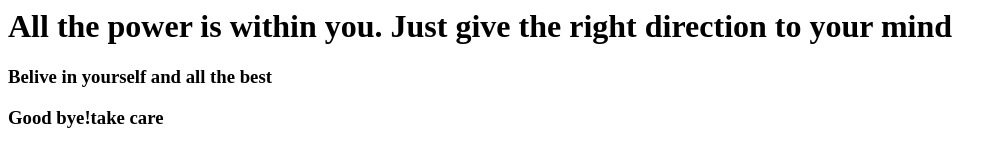
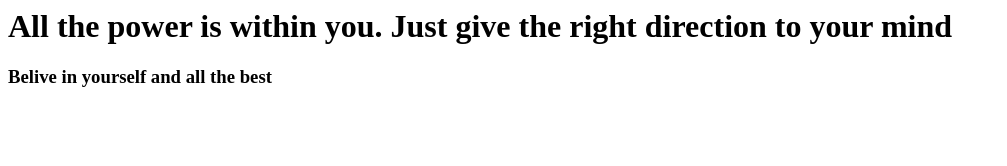
Before and after one commit to Bhagavan13/firstGitRepo, a plain HTML site: page index.html in a window 1280 px wide. Shown: the whole page, without its empty margins (0-1007 px from the left). Drawn offline with Linux system fonts and the light colour scheme.

Commit message:
Revert "Did some modifications in the file"
This reverts commit ac7679217628ede0e59d2de159642a78527c4632.

```diff
--- a/index.html
+++ b/index.html
@@ -3,7 +3,6 @@
 <body>
 <h1>All the power is within you. Just give the right direction to your mind</h1>
 <h3>Belive in yourself and all the best</h3>
-<h3>Good bye!take care</h3>
 <body>
 </head>
 
```
